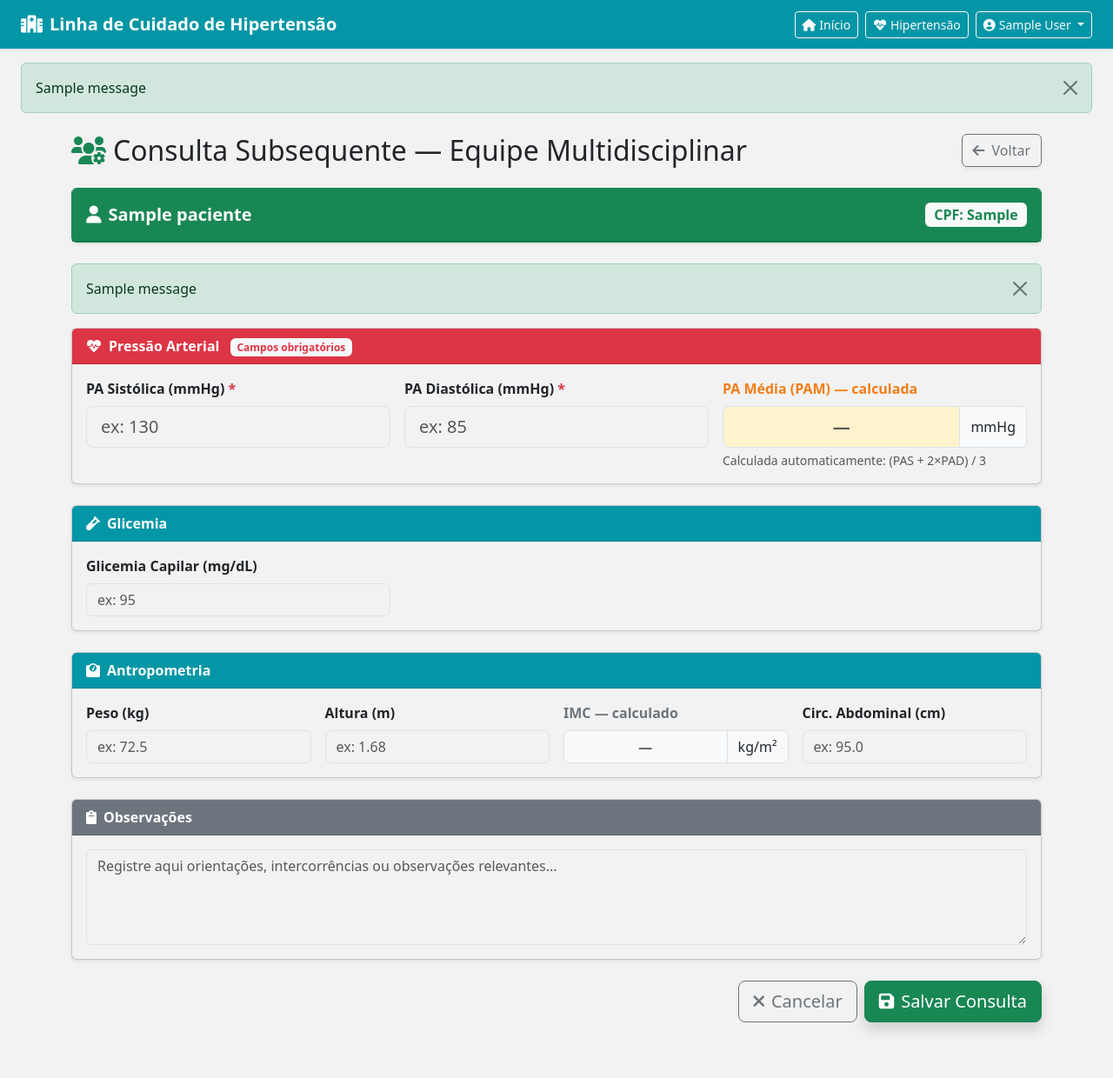
After one commit to titonel/lca, a Django app: page /hipertensao/atendimento/multi/subsequente/1/ in a window 1280 px wide. The commit adds this page. Shown: the whole page at 87% size. Run offline with Django 5.2, Linux system fonts and the light colour scheme; a user stored in the database is signed in; tables that the repository leaves empty hold one stand-in row (values such as "Sample post"); one stand-in notice (Sample message) is shown.

Commit message:
feat: Adicionar rota de consulta subsequente para equipe multidisciplinar
- Novo modelo ConsultaSubsequenteMulti com campos PA sistólica (obrigatório),
  PA diastólica (obrigatório), PA média (calculada), glicemia capilar, peso,
  altura e circunferência abdominal
- Cálculo automático de PA média: (PAS + 2×PAD) / 3
- Nova URL: atendimento/multi/subsequente/<paciente_id>/
- Nova view consulta_subsequente_multi com decorator @multi_only (ENF/FAR)
- Novo template ficha_consulta_subsequente.html com cálculo em tempo real
  de PA média e IMC via JavaScript
- Registro automático de Afericao para inclusão no gráfico do prontuário
- Hub de atendimento atualizado com novo card "Multi - Consulta Subsequente"
- Prontuário atualizado: histórico exibe tipo MULTI SUBSEQUENTE com PA,
  PAM, glicemia, peso e circunferência abdominal
- Migration inicial para ConsultaSubsequenteMulti

https://claude.ai/code/session_019doDXZMENChUyMB2nWSgsY

```diff
--- /dev/null
+++ b/hipertensao/templates/hipertensao/atendimento/ficha_consulta_subsequente.html
@@ -0,0 +1,200 @@
+{% extends 'hipertensao/sidebar.html' %}
+{% load static %}
+
+{% block content %}
+<div class="container mt-4">
+
+    <div class="d-flex justify-content-between align-items-center mb-4">
+        <h2 class="mb-0">
+            <i class="fas fa-users-cog text-success me-2"></i>Consulta Subsequente — Equipe Multidisciplinar
+        </h2>
+        <a href="javascript:history.back()" class="btn btn-outline-secondary shadow-sm">
+            <i class="fas fa-arrow-left me-2"></i>Voltar
+        </a>
+    </div>
+
+    <div class="card border-success mb-4 shadow-sm">
+        <div class="card-header bg-success text-white d-flex justify-content-between align-items-center py-3">
+            <h5 class="mb-0 fw-bold"><i class="fas fa-user me-2"></i>{{ paciente.nome }}</h5>
+            <span class="badge bg-light text-success fs-6">CPF: {{ paciente.cpf }}</span>
+        </div>
+    </div>
+
+    {% if messages %}
+    <div class="mb-3">
+        {% for message in messages %}
+        <div class="alert alert-{{ message.tags }} alert-dismissible fade show" role="alert">
+            {{ message }}
+            <button type="button" class="btn-close" data-bs-dismiss="alert"></button>
+        </div>
+        {% endfor %}
+    </div>
+    {% endif %}
+
+    <form method="post" id="formSubsequente">
+        {% csrf_token %}
+
+        <div class="card shadow-sm mb-4">
+            <div class="card-header bg-danger text-white fw-bold">
+                <i class="fas fa-heartbeat me-2"></i>Pressão Arterial
+                <span class="badge bg-light text-danger ms-2">Campos obrigatórios</span>
+            </div>
+            <div class="card-body">
+                <div class="row g-3">
+                    <div class="col-md-4">
+                        <label for="pa_sistolica" class="form-label fw-bold">
+                            PA Sistólica (mmHg) <span class="text-danger">*</span>
+                        </label>
+                        <input type="number" class="form-control form-control-lg" id="pa_sistolica"
+                               name="pa_sistolica" min="60" max="300" required
+                               placeholder="ex: 130">
+                        <div class="invalid-feedback">Campo obrigatório.</div>
+                    </div>
+                    <div class="col-md-4">
+                        <label for="pa_diastolica" class="form-label fw-bold">
+                            PA Diastólica (mmHg) <span class="text-danger">*</span>
+                        </label>
+                        <input type="number" class="form-control form-control-lg" id="pa_diastolica"
+                               name="pa_diastolica" min="40" max="200" required
+                               placeholder="ex: 85">
+                        <div class="invalid-feedback">Campo obrigatório.</div>
+                    </div>
+                    <div class="col-md-4">
+                        <label class="form-label fw-bold text-warning">PA Média (PAM) — calculada</label>
+                        <div class="input-group">
+                            <input type="text" class="form-control form-control-lg bg-warning-subtle fw-bold text-center"
+                                   id="pa_media_display" readonly placeholder="—">
+                            <span class="input-group-text">mmHg</span>
+                        </div>
+                        <div class="form-text">Calculada automaticamente: (PAS + 2×PAD) / 3</div>
+                    </div>
+                </div>
+            </div>
+        </div>
+
+        <div class="card shadow-sm mb-4">
+            <div class="card-header bg-info text-white fw-bold">
+                <i class="fas fa-vial me-2"></i>Glicemia
+            </div>
+            <div class="card-body">
+                <div class="row g-3">
+                    <div class="col-md-4">
+                        <label for="glicemia_capilar" class="form-label fw-bold">
+                            Glicemia Capilar (mg/dL)
+                        </label>
+                        <input type="number" class="form-control" id="glicemia_capilar"
+                               name="glicemia_capilar" min="20" max="600" step="0.1"
+                               placeholder="ex: 95">
+                    </div>
+                </div>
+            </div>
+        </div>
+
+        <div class="card shadow-sm mb-4">
+            <div class="card-header bg-primary text-white fw-bold">
+                <i class="fas fa-weight me-2"></i>Antropometria
+            </div>
+            <div class="card-body">
+                <div class="row g-3">
+                    <div class="col-md-3">
+                        <label for="peso" class="form-label fw-bold">Peso (kg)</label>
+                        <input type="number" class="form-control" id="peso"
+                               name="peso" min="20" max="300" step="0.1"
+                               placeholder="ex: 72.5">
+                    </div>
+                    <div class="col-md-3">
+                        <label for="altura" class="form-label fw-bold">Altura (m)</label>
+                        <input type="number" class="form-control" id="altura"
+                               name="altura" min="1.00" max="2.50" step="0.01"
+                               placeholder="ex: 1.68">
+                    </div>
+                    <div class="col-md-3">
+                        <label class="form-label fw-bold text-secondary">IMC — calculado</label>
+                        <div class="input-group">
+                            <input type="text" class="form-control bg-light fw-bold text-center"
+                                   id="imc_display" readonly placeholder="—">
+                            <span class="input-group-text">kg/m²</span>
+                        </div>
+                    </div>
+                    <div class="col-md-3">
+                        <label for="circunferencia_abdominal" class="form-label fw-bold">Circ. Abdominal (cm)</label>
+                        <input type="number" class="form-control" id="circunferencia_abdominal"
+                               name="circunferencia_abdominal" min="40" max="200" step="0.1"
+                               placeholder="ex: 95.0">
+                    </div>
+                </div>
+            </div>
+        </div>
+
+        <div class="card shadow-sm mb-4">
+            <div class="card-header bg-secondary text-white fw-bold">
+                <i class="fas fa-clipboard me-2"></i>Observações
+            </div>
+            <div class="card-body">
+                <textarea class="form-control" id="observacoes" name="observacoes"
+                          rows="4" placeholder="Registre aqui orientações, intercorrências ou observações relevantes..."></textarea>
+            </div>
+        </div>
+
+        <div class="d-flex justify-content-end gap-2 mb-5">
+            <a href="javascript:history.back()" class="btn btn-outline-secondary btn-lg">
+                <i class="fas fa-times me-2"></i>Cancelar
+            </a>
+            <button type="submit" class="btn btn-success btn-lg shadow">
+                <i class="fas fa-save me-2"></i>Salvar Consulta
+            </button>
+        </div>
+
+    </form>
+</div>
+
+<script>
+    function calcularPAMedia() {
+        const pas = parseFloat(document.getElementById('pa_sistolica').value);
+        const pad = parseFloat(document.getElementById('pa_diastolica').value);
+        const display = document.getElementById('pa_media_display');
+        if (!isNaN(pas) && !isNaN(pad) && pas > 0 && pad > 0) {
+            const pam = ((pas + (2 * pad)) / 3).toFixed(1);
+            display.value = pam;
+        } else {
+            display.value = '';
+        }
+    }
+
+    function calcularIMC() {
+        const peso = parseFloat(document.getElementById('peso').value);
+        const altura = parseFloat(document.getElementById('altura').value);
+        const display = document.getElementById('imc_display');
+        if (!isNaN(peso) && !isNaN(altura) && altura > 0) {
+            const imc = (peso / (altura * altura)).toFixed(1);
+            display.value = imc;
+        } else {
+            display.value = '';
+        }
+    }
+
+    document.getElementById('pa_sistolica').addEventListener('input', calcularPAMedia);
+    document.getElementById('pa_diastolica').addEventListener('input', calcularPAMedia);
+    document.getElementById('peso').addEventListener('input', calcularIMC);
+    document.getElementById('altura').addEventListener('input', calcularIMC);
+
+    document.getElementById('formSubsequente').addEventListener('submit', function(e) {
+        const pas = document.getElementById('pa_sistolica').value;
+        const pad = document.getElementById('pa_diastolica').value;
+        let valid = true;
+        if (!pas) {
+            document.getElementById('pa_sistolica').classList.add('is-invalid');
+            valid = false;
+        } else {
+            document.getElementById('pa_sistolica').classList.remove('is-invalid');
+        }
+        if (!pad) {
+            document.getElementById('pa_diastolica').classList.add('is-invalid');
+            valid = false;
+        } else {
+            document.getElementById('pa_diastolica').classList.remove('is-invalid');
+        }
+        if (!valid) e.preventDefault();
+    });
+</script>
+{% endblock %}
--- a/hipertensao/urls.py
+++ b/hipertensao/urls.py
@@ -14,6 +14,7 @@ urlpatterns = [
     path('atendimento/', views.atendimento_hub, name='atendimento_hub'),
     path('atendimento/hub/<int:paciente_id>/', views.hub_opcoes_atendimento, name='hub_opcoes_atendimento'),
     path('atendimento/multi/<int:paciente_id>/', views.atendimento_multidisciplinar, name='atendimento_multidisciplinar'),
+    path('atendimento/multi/subsequente/<int:paciente_id>/', views.consulta_subsequente_multi, name='consulta_subsequente_multi'),
     path('atendimento/prevent/<int:paciente_id>/', views.atendimento_prevent, name='atendimento_prevent'),
     path('atendimento/pedidos/<int:paciente_id>/', views.gerar_pedido_exames, name='gerar_pedido_exames'),
     path('atendimento/exames/<int:atendimento_id>/', views.solicitar_exames, name='solicitar_exames'),
--- a/hipertensao/views.py
+++ b/hipertensao/views.py
@@ -16,7 +16,8 @@ from datetime import datetime, date, timedelta
 
 from .models import (
     Paciente, Medicamento, Afericao, AtendimentoMultidisciplinar,
-    AvaliacaoPrevent, AtendimentoMedico, TriagemHipertensao, PrescricaoMedica, ItemPrescricao
+    AvaliacaoPrevent, AtendimentoMedico, TriagemHipertensao, PrescricaoMedica, ItemPrescricao,
+    ConsultaSubsequenteMulti
 )
 from .forms import (
     PacienteForm, AtendimentoMedicoForm, TriagemHASForm
@@ -312,6 +313,66 @@ def atendimento_multidisciplinar(request, paciente_id):
             return redirect('has:atendimento_multidisciplinar', paciente_id=paciente.id)
 
     return render(request, 'hipertensao/atendimento/ficha_enf_aval_inicial.html', {'paciente': paciente, 'idade': idade})
+
+
+@login_required
+@multi_only
+def consulta_subsequente_multi(request, paciente_id):
+    paciente = get_object_or_404(Paciente, id=paciente_id)
+
+    if request.method == 'POST':
+        try:
+            pas = request.POST.get('pa_sistolica', '').strip()
+            pad = request.POST.get('pa_diastolica', '').strip()
+
+            if not pas or not pad:
+                messages.error(request, "PA Sistólica e PA Diastólica são obrigatórias.")
+                return redirect('has:consulta_subsequente_multi', paciente_id=paciente.id)
+
+            pas = int(pas)
+            pad = int(pad)
+
+            glicemia_str = request.POST.get('glicemia_capilar', '').strip()
+            peso_str = request.POST.get('peso', '').strip()
+            altura_str = request.POST.get('altura', '').strip()
+            circunf_str = request.POST.get('circunferencia_abdominal', '').strip()
+
+            glicemia = float(glicemia_str.replace(',', '.')) if glicemia_str else None
+            peso = float(peso_str.replace(',', '.')) if peso_str else None
+            altura = float(altura_str.replace(',', '.')) if altura_str else None
+            circunf = float(circunf_str.replace(',', '.')) if circunf_str else None
+
+            ConsultaSubsequenteMulti.objects.create(
+                paciente=paciente,
+                profissional=request.user,
+                pa_sistolica=pas,
+                pa_diastolica=pad,
+                glicemia_capilar=glicemia,
+                peso=peso,
+                altura=altura,
+                circunferencia_abdominal=circunf,
+                observacoes=request.POST.get('observacoes', '')
+            )
+
+            imc_calc = peso / (altura ** 2) if peso and altura and altura > 0 else None
+            Afericao.objects.create(
+                paciente=paciente,
+                usuario=request.user,
+                pressao_sistolica=pas,
+                pressao_diastolica=pad,
+                peso=peso,
+                altura=altura,
+                imc=imc_calc
+            )
+
+            messages.success(request, "Consulta subsequente registrada com sucesso!")
+            return redirect('has:detalhe_paciente', paciente_id=paciente.id)
+
+        except Exception as e:
+            messages.error(request, f"Erro ao salvar a consulta: {str(e)}")
+            return redirect('has:consulta_subsequente_multi', paciente_id=paciente.id)
+
+    return render(request, 'hipertensao/atendimento/ficha_consulta_subsequente.html', {'paciente': paciente})
 
 
 @login_required
@@ -754,6 +815,7 @@ def detalhe_paciente(request, paciente_id):
 
     atendimentos_med = AtendimentoMedico.objects.filter(paciente=paciente)
     atendimentos_multi = AtendimentoMultidisciplinar.objects.filter(paciente=paciente)
+    consultas_subsequentes = ConsultaSubsequenteMulti.objects.filter(paciente=paciente)
 
     historico_consultas = []
 
@@ -765,6 +827,12 @@ def detalhe_paciente(request, paciente_id):
 
     for a in atendimentos_multi:
         a.tipo_visual = 'MULTIDISCIPLINAR'
+        a.profissional_nome = a.profissional.get_full_name() if a.profissional else 'Equipe Multi'
+        a.data_ref = a.data_atendimento
+        historico_consultas.append(a)
+
+    for a in consultas_subsequentes:
+        a.tipo_visual = 'MULTI SUBSEQUENTE'
         a.profissional_nome = a.profissional.get_full_name() if a.profissional else 'Equipe Multi'
         a.data_ref = a.data_atendimento
         historico_consultas.append(a)
```
Also changed, not shown: hipertensao/models.py (+27 -0 lines), hipertensao/templates/hipertensao/detalhe_paciente.html (+18 -2 lines), hipertensao/templates/hipertensao/hub_atendimento.html (+12 -0 lines).
